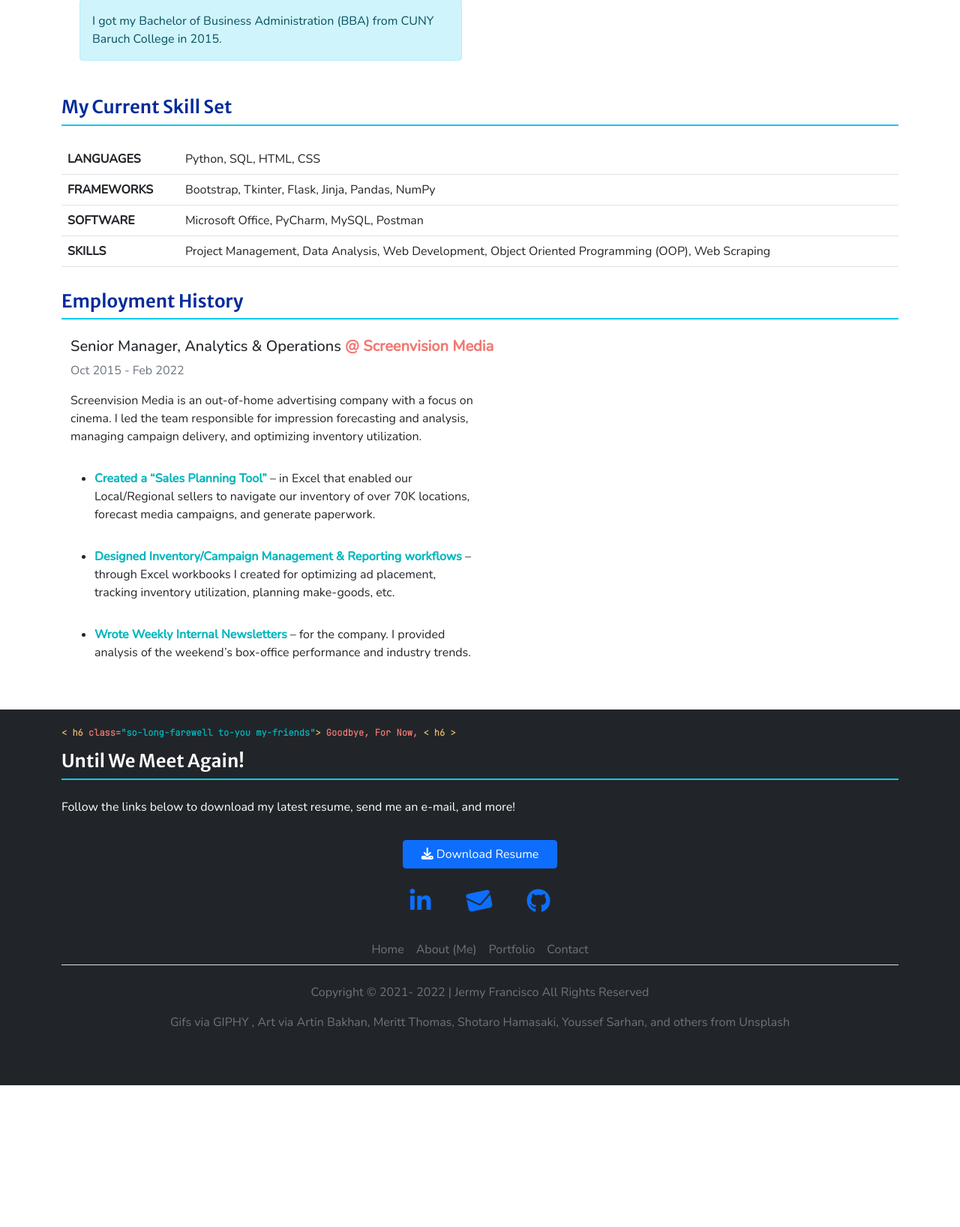
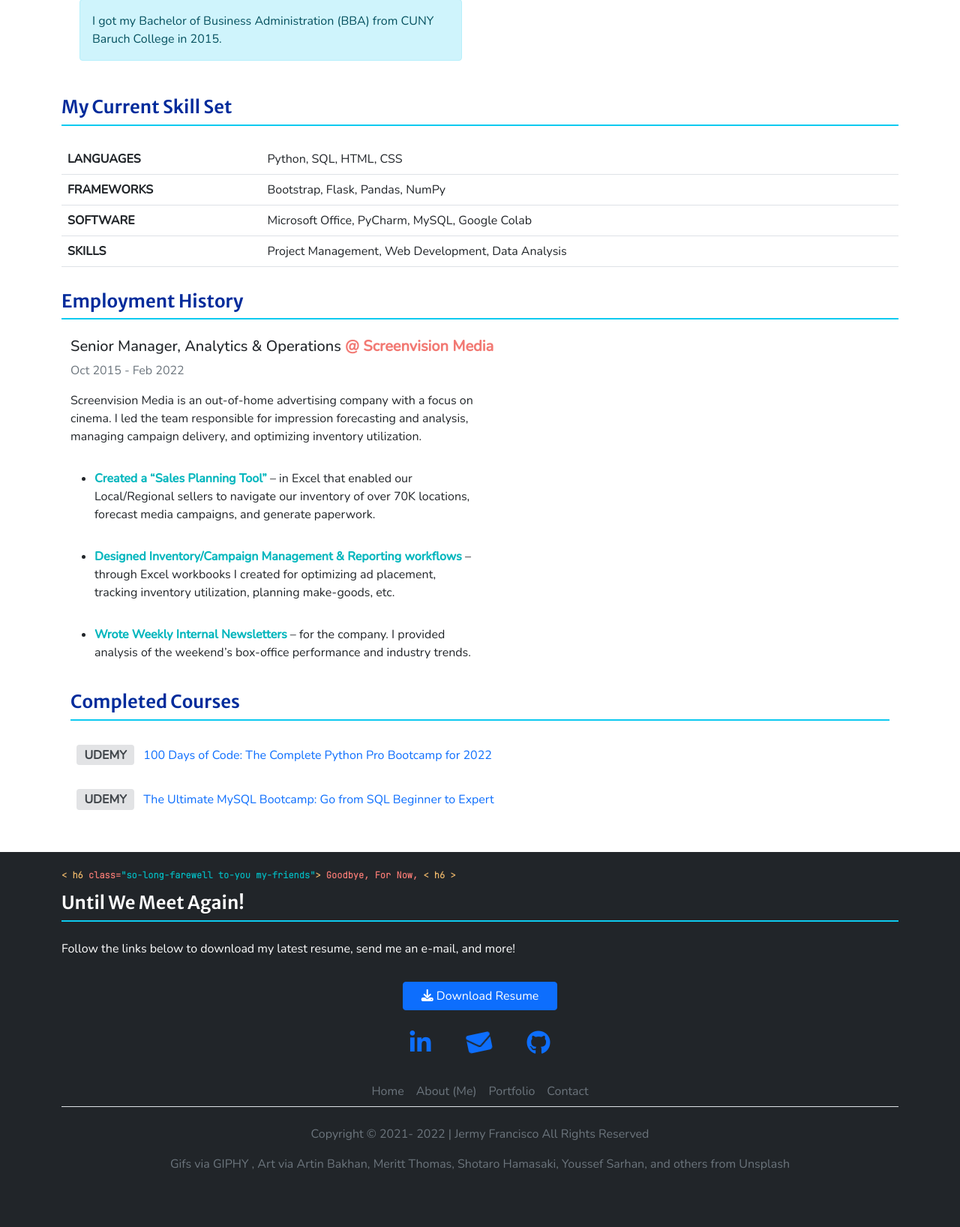
Before and after one commit to BinaryEgo/Portfolio, a Flask app: page /about in a window 1280 px wide. Shown: the part 824-2460 px from the top of the page at 75% size. Before the commit the page ends 2271 px from the top, so only its background shows below. Run offline with Flask 2, Linux system fonts and the light colour scheme; parts of the project's set-up code (start-up, migrations or seed data) failed here and were passed over; some libraries are stand-ins or nearby versions.

Commit message:
updated links and added documentation

```diff
--- a/application/__init__.py
+++ b/application/__init__.py
@@ -119,7 +119,11 @@
 
 @login_manager.user_loader
 def load_user(user_id):
-    return TarotUser.query.get(int(user_id))
+    try:
+        TarotUser.query.get(int(user_id))
+        return TarotUser.query.get(int(user_id))
+    except sqlalchemy.exc.OperationalError:
+        pass
 
 
 @login_manager.unauthorized_handler
--- a/application/project_modules/email_manager.py
+++ b/application/project_modules/email_manager.py
@@ -18,6 +18,10 @@
 
 # ---- Contact Form ---- #
 def send_email(contact_form):
+    """
+    sends a message to my portfolio's dedicated email
+    :param contact_form: contact form object
+    """
     from_email = contact_form.email.data
     subject = contact_form.subject.data
     message = f"{contact_form.message.data}\n\nSent From:\n{contact_form.name.data}\n{contact_form.email.data}"
@@ -35,6 +39,12 @@
 
 # ---- Portfolio - Tarot Card Reset Password Email --- #
 def send_reset_pw_email(requester_email, requester_name, link):
+    """
+    Sends a user a form to reset their password via email
+    :param requester_email: email
+    :param requester_name: username
+    :param link: path to reset password form
+    """
     msg = MIMEMultipart('alternative')
     msg['Subject'] = "Reset Password Link - Jermy's Tarot Card Project"
     msg['From'] = MY_EMAIL
@@ -78,6 +88,12 @@
 
 # ---- Portfolio - Submit Tarot Message --- #
 def submit_tarot_message(message, user, link):
+    """
+    Allows a user to submit their own affirmation message for the affirmation generator project
+    :param message: text
+    :param user: username
+    :param link: link to send me an email to accept the new message and add to database
+    """
     msg = MIMEMultipart('alternative')
     msg['Subject'] = "Tarot Card Project - Add A New Message"
     msg['From'] = MY_EMAIL
--- a/application/project_modules/movies_interest_boxoffice.py
+++ b/application/project_modules/movies_interest_boxoffice.py
@@ -57,6 +57,11 @@
 # ---- Functions ---- #
 # -- Get Week Number Friday Start -- #
 def get_week_number(date):
+    """
+    Given a date, returns the week number based on a Friday start
+    :param date: date object
+    :return: date object
+    """
     year_start = dt.date(date.year, 1, 1)
     return (date - year_start).days // 7 + 1
 
@@ -82,6 +87,12 @@
 
 # -- Get Movie Poster -- #
 def get_movie_poster(film, year):
+    """
+    Gets the poster of a movie from the TMBD API.
+    :param film: movie name
+    :param year: release date
+    :return: an image url
+    """
     film_data = requests.get(TMBD_API, params={'api_key': TMBD_API_KEY,
                                                'query': film,
                                                'page': 1,
@@ -95,6 +106,12 @@
 
 # -- Get Movie Blurb -- #
 def get_movie_blurb(film, year):
+    """
+    Gets the summary of a movie from the TMBD API.
+    :param film: movie name
+    :param year: release year
+    :return: a string
+    """
     film_data = requests.get(TMBD_API, params={'api_key': TMBD_API_KEY,
                                                'query': film,
                                                'page': 1,
--- a/application/project_modules/tarot_cards.py
+++ b/application/project_modules/tarot_cards.py
@@ -109,6 +109,10 @@
         self.tarot_deck = tarot_deck
 
     def deal_cards(self):
+        """
+        Picks three cards at random from the tarot deck.
+        :return: a list of three cards.
+        """
         # ---- Make a Copy of Deck So It Resets ---- #
         avail_cards = self.tarot_deck.copy()
         selected_cards = []
@@ -130,6 +134,11 @@
         self.all_messages = self.messages + self.user_messages
 
     def deliver_message(self, total):
+        """
+        Delivers a random message based on the total sum of the selected cards' hidden numbers.
+        :param total: sum of selected cards' hidden numbers.
+        :return: a random string of from list of messages.
+        """
         random.shuffle(self.all_messages)
         possible_messages = self.all_messages[:151]
         if total < 79:
@@ -144,6 +153,11 @@
 
 # ---- Messages ---- #
 def get_custom_messages(table):
+    """
+    Gets custom messages from the table.
+    :param table: custom message table
+    :return: list of messages
+    """
     custom_message_data = table.query.all()
     custom_messages = [row.message for row in custom_message_data]
     return custom_messages
--- a/application/templates/aboutme.html
+++ b/application/templates/aboutme.html
@@ -67,15 +67,15 @@
         </tr>
         <tr>
             <th scope="row">FRAMEWORKS</th>
-            <td>Bootstrap, Tkinter, Flask, Jinja, Pandas, NumPy</td>
+            <td>Bootstrap, Flask, Pandas, NumPy</td>
         </tr>
         <tr>
             <th scope="row">SOFTWARE</th>
-            <td>Microsoft Office, PyCharm, MySQL, Postman</td>
+            <td>Microsoft Office, PyCharm, MySQL, Google Colab</td>
         </tr>
         <tr>
             <th scope="row">SKILLS</th>
-            <td>Project Management, Data Analysis, Web Development, Object Oriented Programming (OOP), Web Scraping</td>
+            <td>Project Management, Web Development, Data Analysis</td>
         </tr>
         </tbody>
     </table>
@@ -91,16 +91,43 @@
                 utilization.</p>
             <ul>
                 <li class="py-3">
-                    <span class="accomplishment">Created a “Sales Planning Tool”</span> – in Excel that enabled our Local/Regional sellers to navigate our
+                    <span class="accomplishment">Created a “Sales Planning Tool”</span> – in Excel that enabled our
+                    Local/Regional sellers to navigate our
                     inventory of over 70K locations, forecast media campaigns, and generate paperwork.
                 </li>
                 <li class="py-3">
-                    <span class="accomplishment">Designed Inventory/Campaign Management & Reporting workflows</span> – through Excel workbooks I created
+                    <span class="accomplishment">Designed Inventory/Campaign Management & Reporting workflows</span> –
+                    through Excel workbooks I created
                     for optimizing ad placement, tracking inventory utilization, planning make-goods, etc.
                 </li>
                 <li class="py-3">
-                    <span class="accomplishment">Wrote Weekly Internal Newsletters</span> – for the company. I provided analysis of the weekend’s box-office
+                    <span class="accomplishment">Wrote Weekly Internal Newsletters</span> – for the company. I provided
+                    analysis of the weekend’s box-office
                     performance and industry trends.
+                </li>
+            </ul>
+        </div>
+        <!--Relevant Courses-->
+        <h4 class="border-bottom border-2 border-info py-2">Completed Courses</h4>
+        <div class="mt-4">
+            <ul class="list-unstyled">
+                <li>
+                    <p>
+                        <span class="badge alert-secondary">UDEMY</span>
+                        <a href="https://www.udemy.com/certificate/UC-f80b2c91-6ea2-45cc-9c09-a063bf14ee82/"
+                           target="_blank" rel="noopener noreferrer">
+                            100 Days of Code: The Complete Python Pro Bootcamp for 2022
+                        </a>
+                    </p>
+                </li>
+                <li>
+                    <p>
+                        <span class="badge alert-secondary">UDEMY</span>
+                        <a href="https://www.udemy.com/certificate/UC-63042348-3168-4da0-9df0-d8530cd980be/"
+                           target="_blank" rel="noopener noreferrer">
+                            The Ultimate MySQL Bootcamp: Go from SQL Beginner to Expert
+                        </a>
+                    </p>
                 </li>
             </ul>
         </div>
--- a/application/templates/base.html
+++ b/application/templates/base.html
@@ -107,17 +107,17 @@
             <!-- Icons -->
             <ul class="nav justify-content-center mt-4">
                 <li class="nav-item nav-link px-4">
-                    <a href="https://www.linkedin.com/in/jermyfrancisco/">
+                    <a href="https://www.linkedin.com/in/jermyfrancisco/" target="_blank" rel="noopener noreferrer">
                         <i class="fa-brands fa-linkedin-in fa-2xl"></i>
                     </a>
                 </li>
                 <li class="nav-item nav-link px-4">
-                    <a href="mailto: jermy.portfolio@gmail.com">
+                    <a href="mailto: jermy.portfolio@gmail.com" target="_blank" rel="noopener noreferrer">
                         <i class="fa-solid fa-envelope fa-2xl fa-shake" style="--fa-animation-duration: 5s"></i>
                     </a>
                 </li>
                 <li class="nav-item nav-link px-4">
-                    <a href="https://github.com/BinaryEgo">
+                    <a href="https://github.com/BinaryEgo" target="_blank" rel="noopener noreferrer">
                         <i class="fa-brands fa-github fa-2xl"></i>
                     </a>
                 </li>
@@ -138,19 +138,29 @@
                 | Jermy Francisco All Rights Reserved
             </p>
             <p class="text-center text-muted fw-lighter">
-                <a class="text-muted fw-lighter " href="https://giphy.com/gifs/dommespace-domme-space-programador-qgQUggAC3Pfv687qPC">
+                <a class="text-muted fw-lighter "
+                   href="https://giphy.com/gifs/dommespace-domme-space-programador-qgQUggAC3Pfv687qPC"
+                   target="_blank" rel="noopener noreferrer">
                     Gifs via GIPHY</a>
                 , Art via
-                <a class="text-muted fw-lighter" href="https://unsplash.com/@merittthomas?utm_source=unsplash&utm_medium=referral&utm_content=creditCopyText">
+                <a class="text-muted fw-lighter"
+                   href="https://unsplash.com/@merittthomas?utm_source=unsplash&utm_medium=referral&utm_content=creditCopyText"
+                   target="_blank" rel="noopener noreferrer">
                     Artin Bakhan,
                 </a>
-                <a class="text-muted fw-lighter" href="https://unsplash.com/@artinbakhan?utm_source=unsplash&utm_medium=referral&utm_content=creditCopyText">
+                <a class="text-muted fw-lighter"
+                   href="https://unsplash.com/@artinbakhan?utm_source=unsplash&utm_medium=referral&utm_content=creditCopyText"
+                   target="_blank" rel="noopener noreferrer">
                     Meritt Thomas,
                 </a>
-                <a class="text-muted fw-lighter" href="https://unsplash.com/@_shography?utm_source=unsplash&utm_medium=referral&utm_content=creditCopyText">
+                <a class="text-muted fw-lighter"
+                   href="https://unsplash.com/@_shography?utm_source=unsplash&utm_medium=referral&utm_content=creditCopyText"
+                   target="_blank" rel="noopener noreferrer">
                     Shotaro Hamasaki,
                 </a>
-                <a class="text-muted fw-lighter" href="https://unsplash.com/@youssefsarhan?utm_source=unsplash&utm_medium=referral&utm_content=creditCopyText">
+                <a class="text-muted fw-lighter"
+                   href="https://unsplash.com/@youssefsarhan?utm_source=unsplash&utm_medium=referral&utm_content=creditCopyText"
+                   target="_blank" rel="noopener noreferrer">
                     Youssef Sarhan,
                 </a>
                 and others from <a class="text-muted fw-lighter" href="https://unsplash.com/">
```
Also changed, not shown: application/project_modules/robots_checker.py (+15 -0 lines), application/templates/index.html (+8 -2 lines), application/templates/projects.html (+6 -3 lines), 1 other file.
